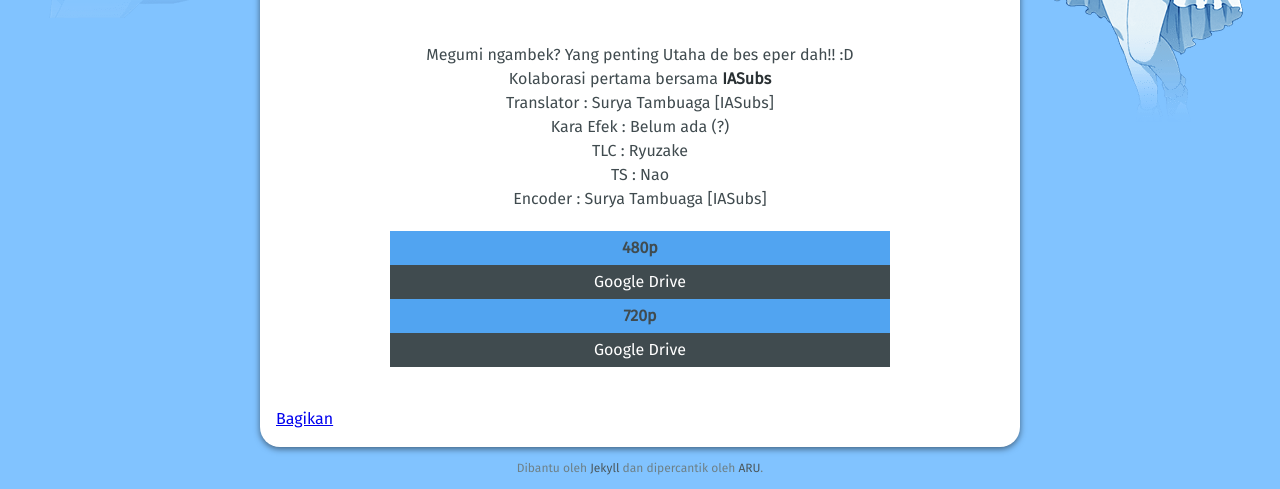
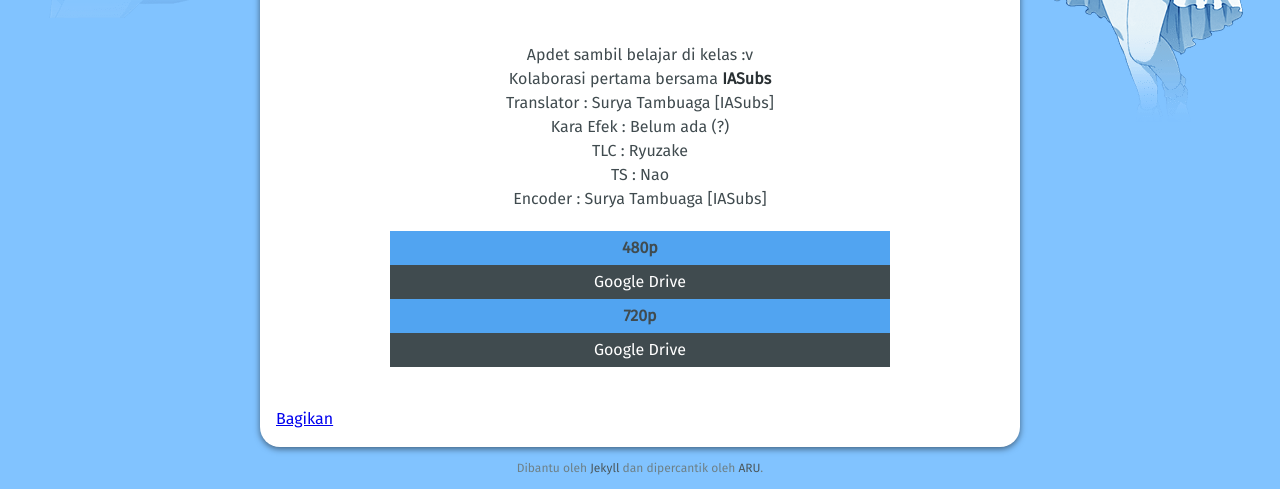
Before and after one commit to faishalirwn/hatsukoisubs, a Jekyll site: the page built from _posts/2017-07-25-gamers-01.html, in a window 1280 px wide. Shown: the part 493-982 px from the top of the page. Built offline with Jekyll 4.4.1, drawn with Linux system fonts in a browser that asks for light colours; comment, search, counter and statistics services are not loaded.

Commit message:
Gamers 01

```diff
--- a/_posts/2017-07-25-gamers-01.html
+++ b/_posts/2017-07-25-gamers-01.html
@@ -13,7 +13,7 @@
 
 <img src="{{ page.thumb }}">
 
-<p>Megumi ngambek? Yang penting Utaha de bes eper dah!! :D<br>
+<p>Apdet sambil belajar di kelas :v<br>
 Kolaborasi pertama bersama <strong><a href="http://iasubs-rev.blogspot.com/">IASubs</a></strong><br>
 Translator : Surya Tambuaga [IASubs]<br>
 Kara Efek : Belum ada (?)<br>
```
